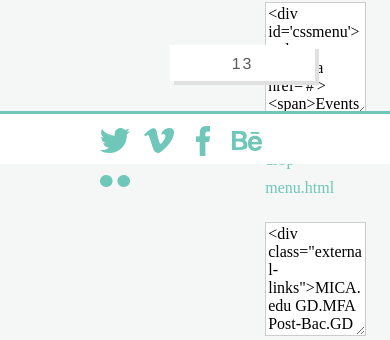
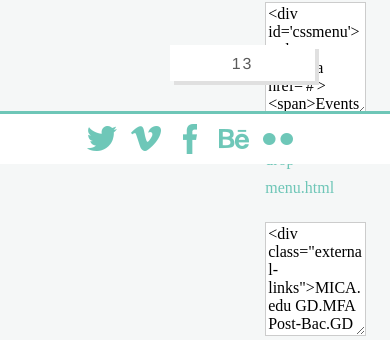
Before and after one commit to kwebber/mica-website, a PHP site: page /index.php in a window 390 px wide. Shown: the part 680-1020 px from the top of the page. Run offline with PHP 8.4, Linux system fonts and the light colour scheme.

Commit message:
center social, no hamburger

```diff
--- a/Styleguide/div.css
+++ b/Styleguide/div.css
@@ -30,27 +30,6 @@
 
 }
 
-@media screen and (max-width: 1050px) {
-	.logo {
-		margin: 0 auto;
-		position: relative;
-		display: block;
-/*		top: 50%;
-		left: 50%;
-*/		width: 150px;
-	}
-
-	.social {
-		margin: 0 auto ;
-		position: relative;
-		display: block;
-		right: auto;
-	}
-
-	.external-links {
-		display: none;
-	}
-}
 
 
 .nav {
@@ -655,3 +634,28 @@
 	color: #5a5a5a;
 	box-shadow: 4px 4px  #e0e0e0;
 	*/
+
+
+@media screen and (max-width: 1050px) {
+	.logo {
+		margin: 0 auto;
+		position: relative;
+		display: block;
+/*		top: 50%;
+		left: 50%;
+*/		width: 150px;
+	}
+
+	.social {
+		margin: 10px auto ;
+		position: relative;
+		display: block;
+		float: none;
+		width: 100%;
+		text-align: center;
+	}
+
+	.external-links {
+		display: none;
+	}
+}
--- a/Styleguide/home.html
+++ b/Styleguide/home.html
@@ -7,8 +7,8 @@
     <script src="https://use.fonticons.com/e8e95619.js"></script>
     <link rel="stylesheet" href="global.css?001"></link>
     <link rel="stylesheet" href="div.css?001"></link>
-    <script src="http://code.jquery.com/jquery-latest.min.js" type="text/javascript"></script>
-    <script src="script.js"></script>
+    <!--<script src="http://code.jquery.com/jquery-latest.min.js" type="text/javascript"></script>
+    <script src="script.js"></script>-->
 </head>
 
 <body>
--- a/Styleguide/script.js
+++ b/Styleguide/script.js
@@ -22,7 +22,7 @@
                 }
             });
 
-            //cssmenu.find('li ul').parent().addClass('has-sub');
+            // cssmenu.find('li ul').parent().addClass('has-sub');
 
             multiTg = function () {
                 cssmenu.find(".has-sub").prepend('<span class="submenu-button"></span>');
```
